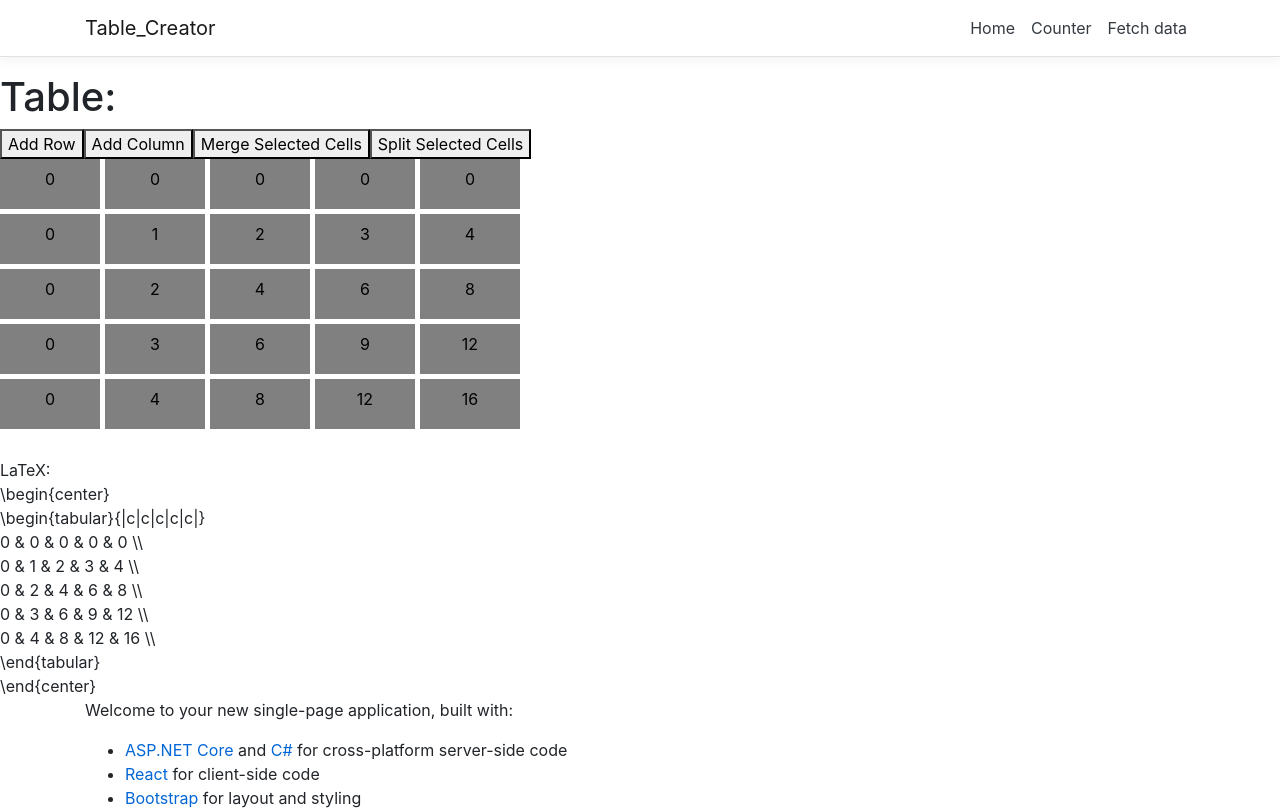
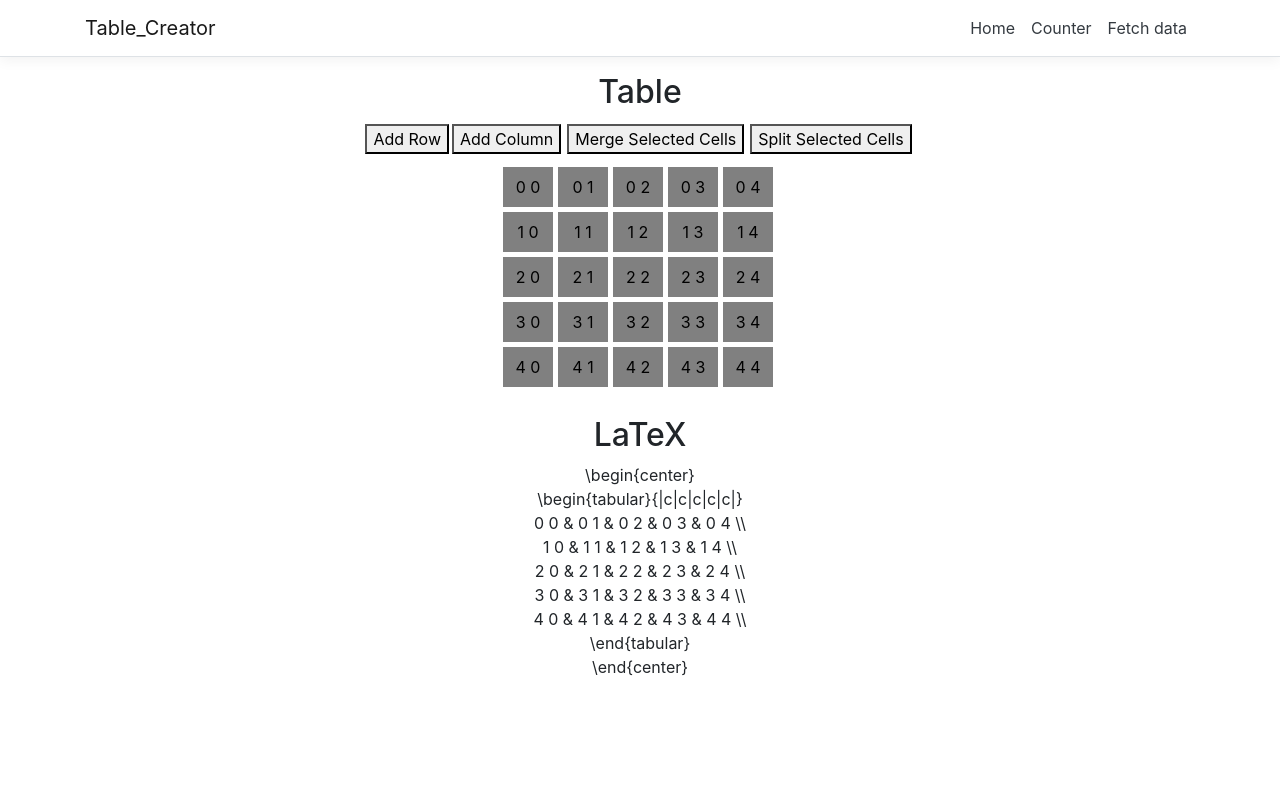
Before and after one commit to JacobMcGuire1/table-converter, a React (Create React App) app in the folder Table-Creator/ClientApp/: page / in a window 1280 px wide. Shown: the top 810 px of the page. Built offline with nearby package versions, Linux system fonts and the light colour scheme.

Commit message:
Cells are now deselected properly after merging or splitting cells.

```diff
--- a/Table-Creator/ClientApp/src/components/Layout.js
+++ b/Table-Creator/ClientApp/src/components/Layout.js
@@ -11,9 +11,9 @@ export class Layout extends Component {
       <div>
         <NavMenu />
         <MyTable/>
-        <Container>
-          {this.props.children}
-        </Container>
+            {/*<Container>
+                {this.props.children}
+            </Container>*/}
       </div>
     );
   }
--- /dev/null
+++ b/Table-Creator/ClientApp/src/components/MyTable.css
@@ -0,0 +1,14 @@
+body {
+}
+.table-div {
+    /*white-space: normal;*/
+    text-align: center;
+    /*word-break: break-all;*/
+}
+.table-buttons-div {
+    margin: 10px;
+}
+
+.table-buttons {
+    margin: 3px;
+}
--- a/Table-Creator/ClientApp/src/components/MyTable.tsx
+++ b/Table-Creator/ClientApp/src/components/MyTable.tsx
@@ -1,6 +1,7 @@
 //import React from 'react'; // we need this to make JSX compile
 import * as React from 'react';
 import { findDOMNode } from 'react-dom';
+import './MyTable.css';
 
 type Props = {
     foo: string;
@@ -16,7 +17,8 @@ type TableState = {
     colwidths: number[];
     rowheights: number[];
     selectedcells: Set<string>;
-    mergedcells: Map<string, string[]>
+    mergedcells: Map<string, string[]>;
+    refdict: Map<string, React.RefObject<SVGCell>>; //Probably a better way to do this.
 }
 
 function escapeLatex(str: string){
@@ -59,14 +61,16 @@ class MyTable extends React.Component<Props, TableState> {
         super(props);
         this.addRow = this.addRow.bind(this);
         this.addCol = this.addCol.bind(this);
-        this.state = { table: [], rows: 5, cols: 5, mincellheight: 50, mincellwidth: 100, dividerpixels: 5, colwidths: [], rowheights: [], selectedcells: new Set<string>(), mergedcells: new Map<string, string[]>()};
+        this.state = { table: [], rows: 5, cols: 5, mincellheight: 40, mincellwidth: 50, dividerpixels: 5, colwidths: [], rowheights: [], selectedcells: new Set<string>(), mergedcells: new Map<string, string[]>(), refdict: new Map<string, React.RefObject<SVGCell>>()};
         this.testPopulateTable();
     }
     private testPopulateTable() {
         for (let i = 0; i < this.state.rows; i++) {
             let row:string[] = [];
             for (let j = 0; j < this.state.cols; j++) {
-                row.push((i * j).toString());
+                let p = new TablePoint(i, j);
+                row.push(p.toString());
+                this.state.refdict.set(p.toString(), React.createRef());
             }
             this.state.table.push(row)
         }
@@ -82,7 +86,9 @@ class MyTable extends React.Component<Props, TableState> {
         let newtable = this.state.table.map((x) => x);
         let row: string[] = [];
         for (let j = 0; j < this.state.cols; j++) {
-            row.push("");
+            let p = new TablePoint(this.state.rows, j);
+            this.state.refdict.set(p.toString(), React.createRef());
+            row.push(p.toString());
         }
         newtable.push(row);
 
@@ -95,7 +101,9 @@ class MyTable extends React.Component<Props, TableState> {
         this.setState({ cols: this.state.cols + 1 })
         let newtable = this.state.table.map((x) => x);
         for (let i = 0; i < this.state.rows; i++) {
-            newtable[i].push("");
+            let p = new TablePoint(i, this.state.cols);
+            this.state.refdict.set(p.toString(), React.createRef());
+            newtable[i].push(p.toString());
         }
 
         let newcolwidths = this.state.colwidths.map((x) => x);
@@ -148,15 +156,27 @@ class MyTable extends React.Component<Props, TableState> {
         for (let i = 0; i < this.state.rows; i++) {
             let data = this.state.table[i][col];
             let lines = data.split("\n");
+
+            let p = new TablePoint(i, col);
+            let merge = this.cellIsMerged(p);
+            console.log(merge);
+            if (merge === "" || p.toString() === merge) { //checks if the data can be seen or is hidden by merge.
                 for (let j = 0; j < lines.length; j++) {
                     let width = this.checkTextSize(data)!.width * 1.75;
                     if (width > largestwidth) {
                         largestwidth = width;
                     }
                 }
+            } else {
+                console.log("yay");
+            }
         }
         if (largestwidth < currentwidth) {
+            if (largestwidth < this.state.mincellwidth) {
+                return this.state.mincellwidth;
+            } else {
                 return largestwidth;
+            }
         } else {
             return -1;
         }
@@ -180,6 +200,7 @@ class MyTable extends React.Component<Props, TableState> {
 
     //NEED TO DO CHECKS/VALIDATION HERE
     private mergeCells() {
+        if (this.state.selectedcells.size > 1) {
             let xmin = 1000;
             let ymin = 1000;
             let xmax = 0;
@@ -234,8 +255,43 @@ class MyTable extends React.Component<Props, TableState> {
                 //Need to deal with the current merges too.
                 let newmergedcells = new Map<string, string[]>(this.state.mergedcells);
                 newmergedcells.set(root.toString(), children);
-            this.setState({ mergedcells: newmergedcells, selectedcells: new Set<string>() }); //NEeed toi also deselect the cells themselves.------------------------------------------------------------------------
+
+                //Deselects the cell components.
+                let t = Array.from(this.state.selectedcells);
+                t.forEach(
+                    (item) => {
+                        let k = this.state.refdict.get(item)!.current;
+                        if (k !== null) {
+                            k!.deselectCell();
                         }
+                    });
+
+                this.setState({ mergedcells: newmergedcells, selectedcells: new Set<string>() });
+
+                this.minimiseAllColumnWidths();
+                //Adjust column widths.
+
+                /*t.forEach(
+                    (item) => {
+                        let p = new TablePoint(undefined, undefined, item);
+                        let w = this.minimiseColWidth(p.y);
+                        if (w !== -1) {
+                            newcolwidths[p.y] = w;
+                        }
+                    });*/
+
+            }
+        }
+    }
+    private minimiseAllColumnWidths() {
+        let newcolwidths = this.state.colwidths.map((x) => x);
+        for (let i = 0; i < newcolwidths.length; i++) {
+            let newwidth = this.minimiseColWidth(i);
+            if (newwidth !== -1) {
+                newcolwidths[i] = newwidth;
+            }
+        }
+        this.setState({ colwidths: newcolwidths });
     }
     private splitCells() {
         let t = Array.from(this.state.selectedcells);
@@ -246,6 +302,10 @@ class MyTable extends React.Component<Props, TableState> {
                 let merge = this.cellIsMerged(p);
                 if (merge !== "") {
                     newmergedcells.delete(merge);
+                }
+                let k = this.state.refdict.get(item)!.current;
+                if (k !== null) {
+                    k!.deselectCell();
                 }
             });
         this.setState({ mergedcells: newmergedcells, selectedcells: new Set<string>() });
@@ -338,7 +398,8 @@ class MyTable extends React.Component<Props, TableState> {
             if (width !== -1) {
                 return (
                     <SVGCell
-                        key={x.toString() + "," + y.toString()}
+                        ref={this.state.refdict.get(p.toString())}
+                        key={p.toString()}
                         data={data}
                         p={p}
                         xpixel={(this.state.colwidths.slice(0, y)).reduce((a, b) => a + b, 0) + (this.state.dividerpixels * (y)) /*xpixel={y * (this.state.mincellwidth + 10) /*Need to make these 2 count the heights/widths.*/}
@@ -355,7 +416,8 @@ class MyTable extends React.Component<Props, TableState> {
         } else {
             return (
                 <SVGCell
-                    key={x.toString() + "," + y.toString()}
+                    ref={this.state.refdict.get(p.toString())}
+                    key={p.toString()}
                     data={data}
                     p={p}
                     xpixel={(this.state.colwidths.slice(0, y)).reduce((a, b) => a + b, 0) + (this.state.dividerpixels * (y)) /*xpixel={y * (this.state.mincellwidth + 10) /*Need to make these 2 count the heights/widths.*/}
@@ -400,20 +462,21 @@ class MyTable extends React.Component<Props, TableState> {
                 </table>
 
                 <br/>
-                LaTeX:
-                <br/>
+                <h2>LaTeX</h2>
                 {this.convertToLatex()}
             </div>
             );
     }
     public render() {
         return (
-            <div>
-                <h1>Table:</h1>
-                <button type="button" onClick={() => this.addRow()}>Add Row</button>
-                <button type="button" onClick={() => this.addCol()}>Add Column</button>
-                <button type="button" onClick={() => this.mergeCells()}>Merge Selected Cells</button>
-                <button type="button" onClick={() => this.splitCells()}>Split Selected Cells</button>
+            <div className="table-div">
+                <h2>Table</h2>
+                <div className="table-buttons-div"><button type="button" onClick={() => this.addRow()}>Add Row</button>
+                    <button className="table-buttons" type="button" onClick={() => this.addCol()}>Add Column</button>
+                    <button className="table-buttons" type="button" onClick={() => this.mergeCells()}>Merge Selected Cells</button>
+                    <button className="table-buttons" type="button" onClick={() => this.splitCells()}>Split Selected Cells</button>
+                </div>
+
                 {this.drawTable()}
             </div>
         );
@@ -476,26 +539,30 @@ class SVGCell extends React.Component<SVGCellProps, SVGCellState> {
         this.ref2 = React.createRef()
         //this.state = { data: this.props.data };
     }
+    public deselectCell() {
+        if (this.state.selected) {
+            this.setState({ selected: false });
+            this.changeBackgroundColour("grey");
+        }
+    }
     private toggleEditMode() {
         this.setState({ editing: !this.state.editing });
     }
     private clickCell(e: React.MouseEvent<SVGGElement, MouseEvent>) { //Should check if can be selected.
+        if (!this.state.selected) {
+            this.changeBackgroundColour("red");
+            this.props.selectcell(this.props.p);
+        } else {
+            this.changeBackgroundColour("grey");
+            this.props.deselectcell(this.props.p);
+        }
+        this.setState({ selected: !this.state.selected });
+    }
+    private changeBackgroundColour(colour: string) {
         let k = this.ref!;
         let j = k.current!;
         let rect = j.children[0] as React.SVGProps<SVGRectElement>;
-
-
-        if (!this.state.selected) {
-            rect.style!.fill = "red";
-            this.props.selectcell(this.props.p);
-        } else {
-            rect.style!.fill = "grey";
-            this.props.deselectcell(this.props.p);
-        }
-        this.setState({ selected: !this.state.selected });
-
-
-
+        rect.style!.fill = colour;
     }
     private changeData(e: React.ChangeEvent<HTMLTextAreaElement>) {
         this.props.changeData(this.props.p, e.target.value);
```
Lines whose indentation alone changed are shown as unchanged.
